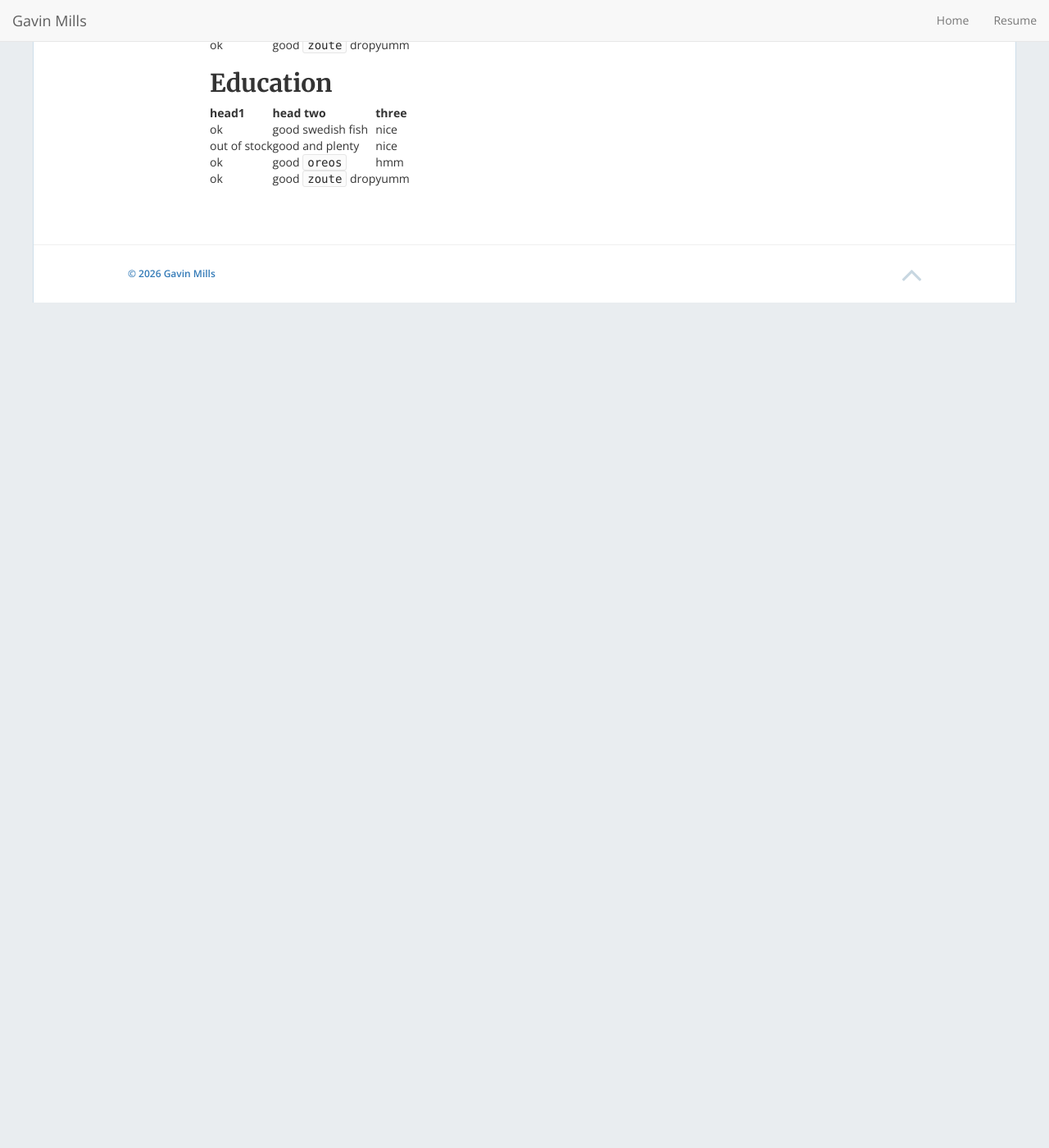
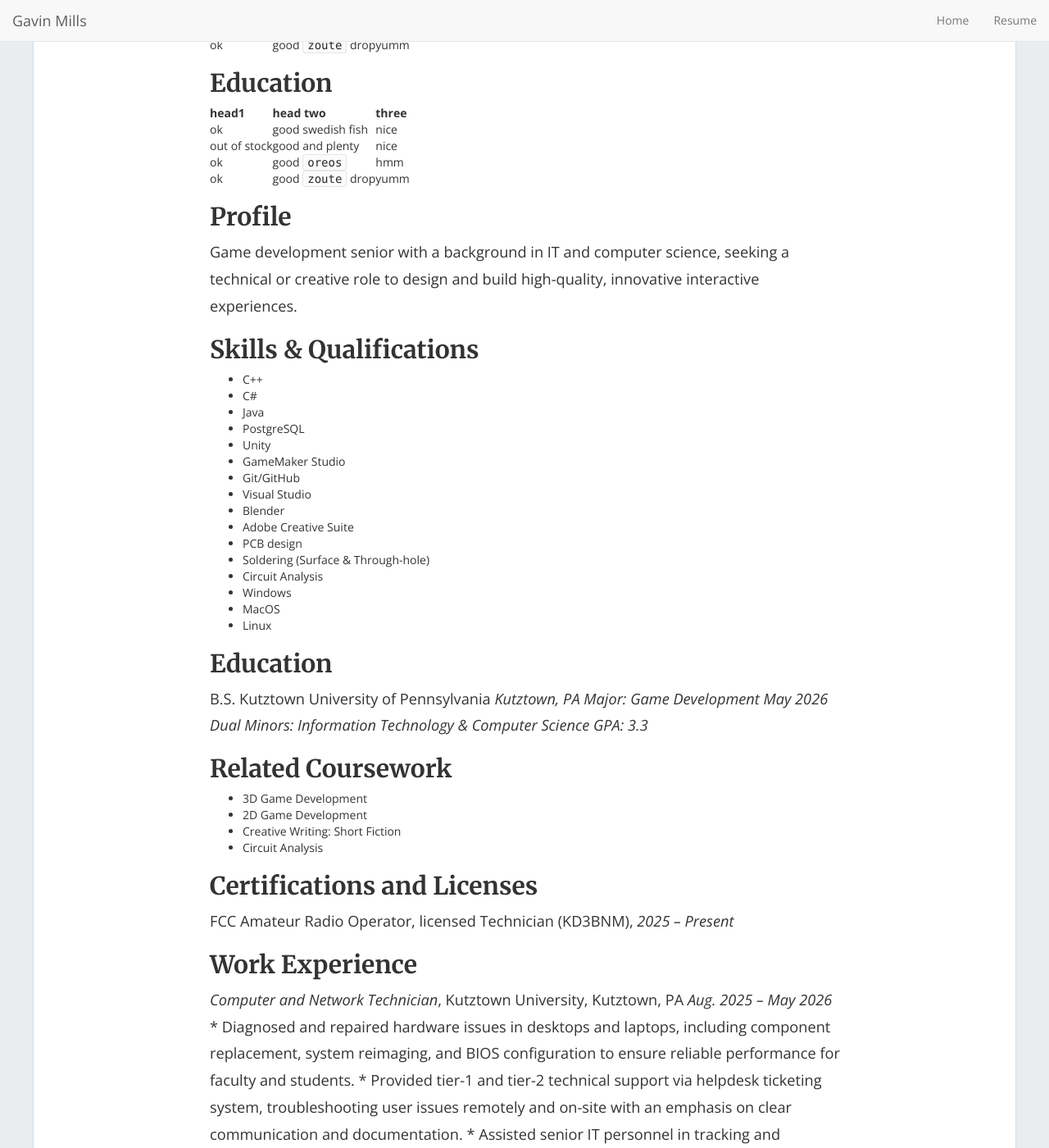
Before and after one commit to GMill728/gmill728.github.io, a Jekyll site: the page built from docs/resume.md, in a window 1280 px wide and 1400 px high, scrolled down 270 px. Shown: the whole window at 82% size. Built offline with Jekyll 4.4.1, drawn with Linux system fonts in a browser that asks for light colours; nearby versions of some CDN libraries; our own code applies the rules of GitHub Pages for plain Markdown files; before the commit the page ends 900 px from its top, so only the background shows below that; some of the changed text lies outside the part shown.

Commit message:
Update resume.md

```diff
--- a/docs/resume.md
+++ b/docs/resume.md
@@ -25,3 +25,63 @@ pagination:
 | out of stock | good and plenty   | nice  |
 | ok           | good `oreos`      | hmm   |
 | ok           | good `zoute` drop | yumm  |
+
+
+## Profile
+  Game development senior with a background in IT and computer science, seeking a technical or creative
+  role to design and build high-quality, innovative interactive experiences.
+
+## Skills & Qualifications
+  * C++
+  * C#
+  * Java
+  * PostgreSQL
+  * Unity
+  * GameMaker Studio
+  * Git/GitHub
+  * Visual Studio
+  * Blender
+  * Adobe Creative Suite
+  * PCB design
+  * Soldering (Surface & Through-hole)
+  * Circuit Analysis
+  * Windows
+  * MacOS
+  * Linux
+
+## Education
+  B.S. Kutztown University of Pennsylvania _Kutztown, PA_
+  *Major: Game Development May 2026*
+  *Dual Minors: Information Technology & Computer Science*
+  _GPA: 3.3_
+
+## Related Coursework
+  * 3D Game Development
+  * 2D Game Development
+  * Creative Writing: Short Fiction
+  * Circuit Analysis
+
+## Certifications and Licenses
+  FCC Amateur Radio Operator, licensed Technician (KD3BNM), _2025 – Present_
+
+## Work Experience
+  *Computer and Network Technician*, Kutztown University, Kutztown, PA _Aug. 2025 – May 2026_
+    * Diagnosed and repaired hardware issues in desktops and laptops, including component replacement,
+    system reimaging, and BIOS configuration to ensure reliable performance for faculty and students.
+    * Provided tier-1 and tier-2 technical support via helpdesk ticketing system, troubleshooting user issues
+    remotely and on-site with an emphasis on clear communication and documentation.
+    * Assisted senior IT personnel in tracking and resolving recurring network issues, contributing to
+    documentation for future preventive maintenance.
+  *AutoZoner*, AutoZone, Nazareth, PA _Jan. 2024 – Jan. 2025_
+    * Used communication skills and automotive knowledge to obtain and fulfill orders from possible
+    commercial customers including automotive shops, inspection stations, and trucking businesses.
+    * Worked with commercial vendors to ensure on-time delivery of parts to retail customers.
+  *Assistant Manager*, American Eagle Outfitters, Easton, PA _May 2023 – Jan. 2024_
+    * Utilized analytical skills to interpret KPI reports, identifying opportunities for increased sales and
+    improved customer loyalty, resulting in increased sales and repeat business.
+    * Helped train new team members on company policies and customer service.
+
+## Campus Involvement
+IGDA _Sept. 2024 – May 2026_
+Shoofly Literary Magazine _April 2025 – May 2026_
+IEEE _Sept. 2022 – Jan. 2024_
```
